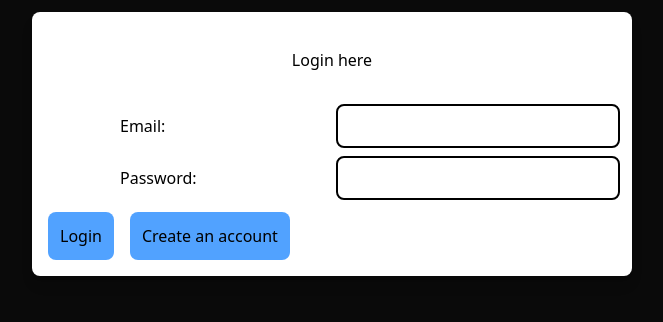
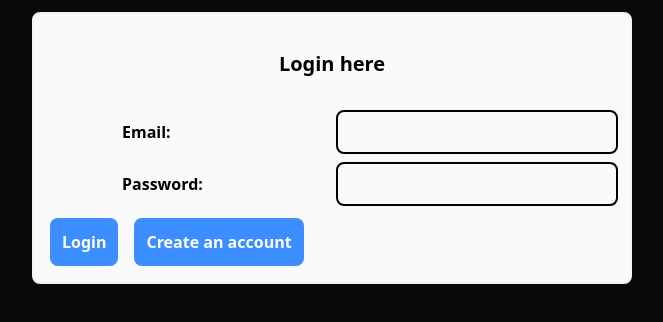
Before and after one commit to hasnaindar8/digital-queue-management-fe, a Next.js app: page /login in a window 1280 px wide. Shown: the top 322 px of the page, without its empty margins (308-971 px from the left). Built offline with nearby package versions, Linux system fonts and the light colour scheme.

Commit message:
add styling css to match other pages

```diff
--- a/app/components/signupForm.js
+++ b/app/components/signupForm.js
@@ -38,10 +38,10 @@ export default function Signup() {
   };
   return (
     <form
-      className="grid-cols border-2 border-blue-400 rounded-lg p-2 items-center w-150 mx-auto mt-3 max-w-full h-auto"
+      className=" font-semibold grid-cols border-2 border-neutral-100 bg-neutral-50 shadow-lg rounded-lg p-2 items-center w-150 mx-auto mt-3 max-w-full h-auto"
       onSubmit={handleSubmit}
     >
-      <h1 className="p-7 text-center">Sign-up here</h1>
+      <h2 className="p-7 text-center text-xl">Sign-up here</h2>
       <div className="grid grid-rows-7 items-center">
         <div className="grid grid-flow-row grid-cols-2">
           <label className="text-middle content-center">First Name:</label>
@@ -98,16 +98,16 @@ export default function Signup() {
 
         <button
           type="submit"
-          className="bg-blue-400 rounded-lg p-3 m-2 hover:bg-blue-300 hover:cursor-pointer"
+          className="w-full bg-brand hover:bg-brand-dark text-white font-semibold py-3 rounded-xl transition-all shadow-sm"
         >
           Submit
         </button>
-        <Link
+        <button
           className="text-center not-last:rounded-lg p-3 m-2 hover:text-blue-300"
-          href="/login"
+          onClick={()=>{router.push("/login")}}
         >
           Log-in{" "}
-        </Link>
+        </button>
       </div>
     </form>
   );
--- a/app/login/page.jsx
+++ b/app/login/page.jsx
@@ -1,11 +1,10 @@
 "use client";
-import Link from "next/link";
-import { useState, createContext, use } from "react";
+import { useState, useContext } from "react";
 import { useUser } from "../context/UserContext";
 import { useRouter } from "next/navigation";
 
 export default function Login() {
-  const router = useRouter()
+  const router = useRouter();
   const { login } = useUser();
   const [email, setEmail] = useState("");
   const [password, setPassword] = useState("");
@@ -20,7 +19,7 @@ export default function Login() {
       })
       .then(({ user }) => {
         login(user);
-        router.push("/")
+        router.push("/");
       })
       .catch((err) => {
         console.log(err);
@@ -28,16 +27,16 @@ export default function Login() {
   };
   return (
     <form
-      className="grid-cols shadow-lg rounded-lg p-2 items-center w-150 mx-auto mt-3 max-w-full h-auto bg-white text-black"
+      className="grid-cols shadow-lg rounded-lg p-2 items-center w-150 mx-auto mt-3 max-w-full h-auto  border-2 border-neutral-100 bg-neutral-50 text-black"
       onSubmit={(e) => {
         e.preventDefault();
         handleSubmit();
       }}
     >
-      <h1 className="p-7 text-center content-center">Login here</h1>
+      <h1 className="p-7 font-semibold text-center content-center text-xl">Login here</h1>
       <div className="grid-rows-2 items-center">
         <div className="grid grid-flow-row grid-cols-2 col grid-rows-1">
-          <label className="indent-20 text-middle content-center">Email:</label>
+          <label className="indent-20 text-middle content-center font-semibold">Email:</label>
           <input
             type="email"
             className="p-2 m-1 border-2 rounded-lg text-left"
@@ -47,9 +46,7 @@ export default function Login() {
           />
         </div>
         <div className="grid grid-flow-row grid-cols-2 ">
-          <label className="indent-20 text-middle content-center">
-            Password:
-          </label>
+          <label className="indent-20 text-middle content-center font-semibold">Password:</label>
           <input
             className="p-2 m-1 border-2 rounded-lg text-left"
             name="password"
@@ -62,18 +59,19 @@ export default function Login() {
       <div>
         <button
           type="submit"
-          className="bg-blue-400 rounded-lg p-3 m-2 hover:bg-blue-300 hover:cursor-pointer "
+          className="bg-brand rounded-lg p-3 m-2 hover:bg-brand-dark hover:cursor-pointer font-semibold text-white"
         >
           Login
         </button>
-        <Link href="http://localhost:3000/sign-up">
-          <button
-            type="button"
-            className="bg-blue-400 rounded-lg p-3 m-2 hover:bg-blue-300 hover:cursor-pointer"
-          >
-            Create an account
-          </button>
-        </Link>
+        <button
+          type="button"
+          className="bg-brand rounded-lg p-3 m-2 hover:bg-brand-dark hover:cursor-pointer font-semibold text-white"
+          onClick={() => {
+            router.push("/signup");
+          }}
+        >
+          Create an account
+        </button>
       </div>
     </form>
   );
```
